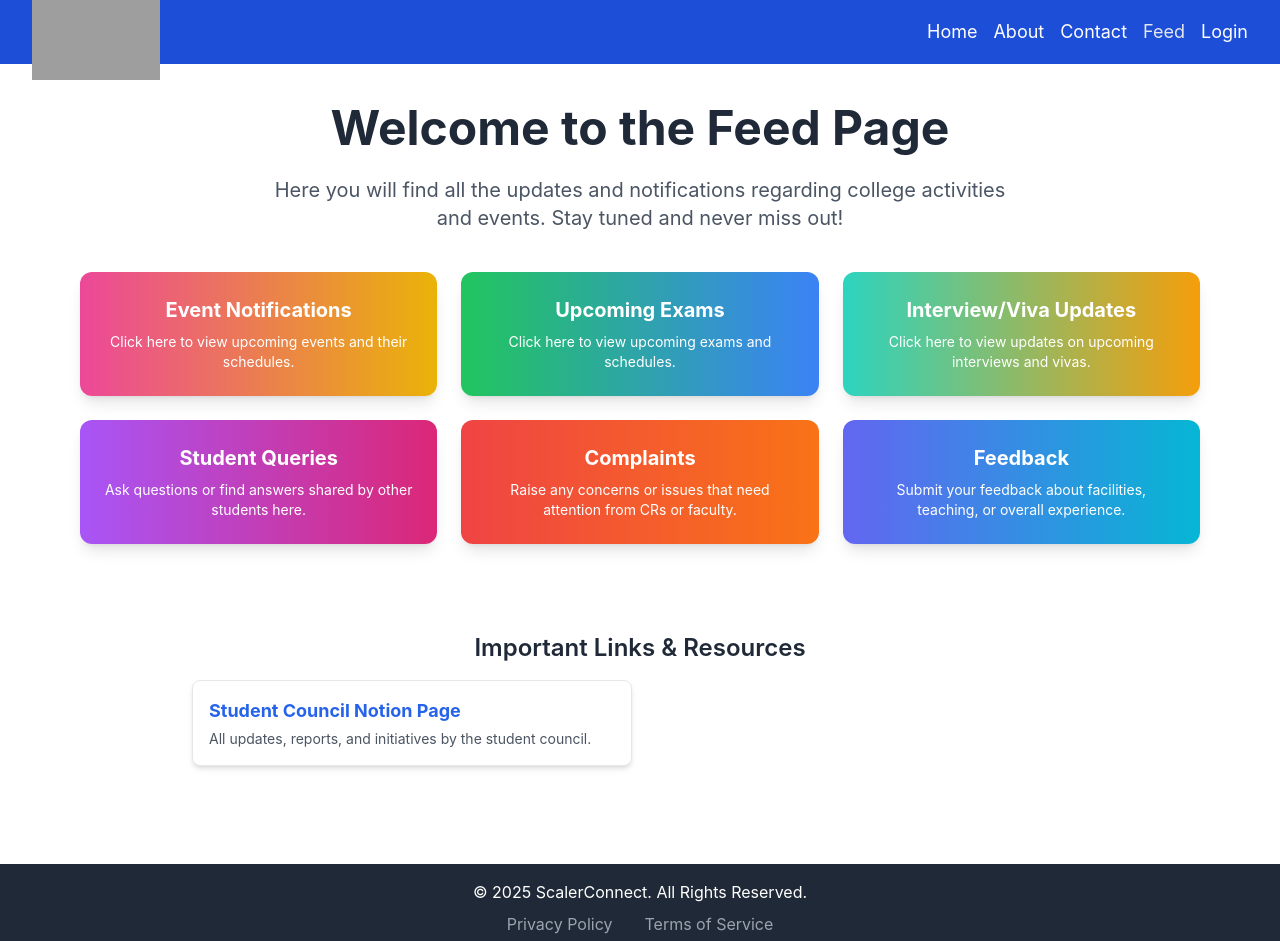
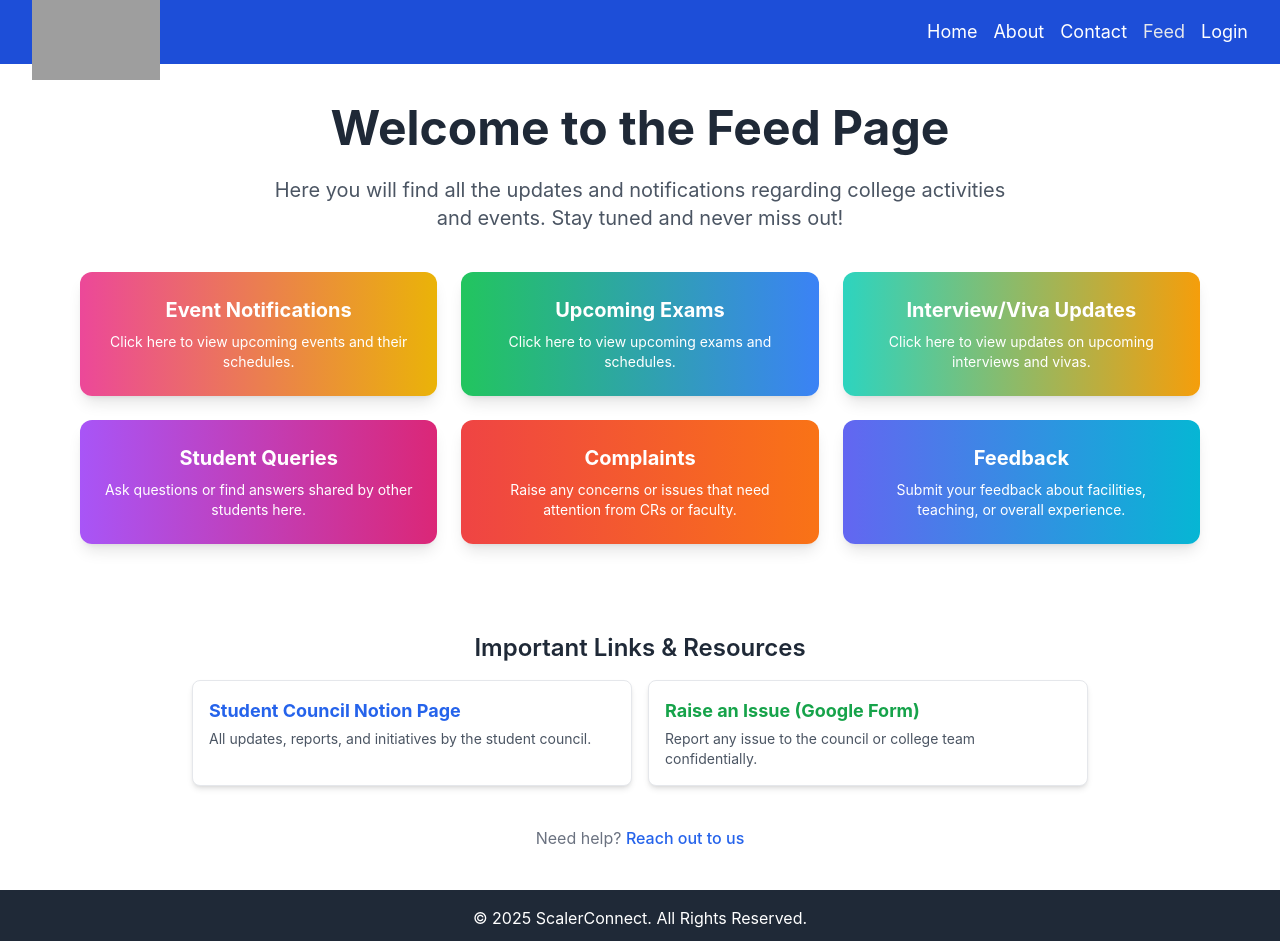
Before and after one commit to Sanskriti10247/ScalerConnect, a React (Create React App) app: page /feed in a window 1280 px wide. Shown: the top 941 px of the page. Built offline with nearby package versions, Linux system fonts and the light colour scheme; grey boxes are pictures that could not be loaded.

Commit message:
Slight changes and actual google form link for addressing issues

```diff
--- a/src/Pages/Contact.jsx
+++ b/src/Pages/Contact.jsx
@@ -48,7 +48,7 @@ const Contact = () => {
             </a>
           </li>
           <li>
-            <strong>Abhimanyu Sir:</strong>{" "}
+            <strong>Abhimanyu Singh:</strong>{" "}
             <a href="mailto:abhimanyu.singh@scaler.com" className="text-blue-500 hover:underline">
               abhimanyu.singh@scaler.com
             </a>{" "}
@@ -58,7 +58,7 @@ const Contact = () => {
             </a>
           </li>
           <li>
-            <strong>Manmeet Sir:</strong>{" "}
+            <strong>Manmeet Singh Akali:</strong>{" "}
             <a href="mailto:manmeet.singh@scaler.com" className="text-blue-500 hover:underline">
               manmeet.singh@scaler.com
             </a>
--- a/src/Pages/Feed.jsx
+++ b/src/Pages/Feed.jsx
@@ -4,19 +4,15 @@ import { useNavigate } from 'react-router-dom';
 
 const Feed = () => {
   const navigate = useNavigate();
-
-  // State variables to control visibility of different sections
   const [showEventDetails, setShowEventDetails] = useState(false);
   const [showQueryForm, setShowQueryForm] = useState(false);
   const [showComplaintForm, setShowComplaintForm] = useState(false);
   const [showFeedbackForm, setShowFeedbackForm] = useState(false);
 
-  // State variables to store user inputs
   const [queryText, setQueryText] = useState('');
   const [complaintText, setComplaintText] = useState('');
   const [feedbackText, setFeedbackText] = useState('');
 
-  // Function to handle query form submission
   const handleQuerySubmit = () => {
     if (queryText.trim()) {
       alert('Your query has been submitted!');
@@ -24,7 +20,6 @@ const Feed = () => {
     }
   };
 
-  // Function to handle complaint form submission
   const handleComplaintSubmit = () => {
     if (complaintText.trim()) {
       alert('Your complaint has been submitted!');
@@ -32,7 +27,6 @@ const Feed = () => {
     }
   };
 
-  // Function to handle feedback form submission
   const handleFeedbackSubmit = () => {
     if (feedbackText.trim()) {
       alert('Your feedback has been submitted!');
@@ -42,7 +36,6 @@ const Feed = () => {
 
   return (
     <div className="min-h-screen bg-white flex flex-col items-center justify-start py-10 px-4 md:px-20">
-      {/* Title */}
       <motion.h1
         className="text-4xl md:text-5xl font-bold text-center text-gray-800 mb-6"
         initial={{ opacity: 0, y: -20 }}
@@ -52,7 +45,6 @@ const Feed = () => {
         Welcome to the Feed Page
       </motion.h1>
 
-      {/* Subheading/Intro */}
       <motion.p
         className="text-lg md:text-xl text-gray-600 text-center mb-10 max-w-3xl"
         initial={{ opacity: 0 }}
@@ -62,10 +54,8 @@ const Feed = () => {
         Here you will find all the updates and notifications regarding college activities and events. Stay tuned and never miss out!
       </motion.p>
 
-      {/* Grid of cards */}
       <div className="grid grid-cols-1 sm:grid-cols-2 md:grid-cols-3 gap-6 mb-10 w-full max-w-6xl">
-
-        {/* Event Notifications Card */}
+        {/* Event Notifications */}
         <motion.div
           className="bg-gradient-to-r from-pink-500 to-yellow-500 text-white shadow-lg p-6 rounded-xl cursor-pointer transition duration-300 hover:scale-105 hover:shadow-xl"
           onClick={() => setShowEventDetails(!showEventDetails)}
@@ -74,8 +64,6 @@ const Feed = () => {
         >
           <h2 className="text-xl font-bold mb-2 text-center">Event Notifications</h2>
           <p className="text-sm text-center">Click here to view upcoming events and their schedules.</p>
-
-          {/* Conditional rendering of event details */}
           {showEventDetails && (
             <div className="mt-4 bg-white p-4 rounded-lg text-gray-800 shadow-inner transition duration-300">
               <h3 className="text-md font-semibold mb-2">Final Club Calendar</h3>
@@ -92,7 +80,7 @@ const Feed = () => {
           )}
         </motion.div>
 
-        {/* Exams Card */}
+        {/* Exams */}
         <motion.div
           className="bg-gradient-to-r from-green-500 to-blue-500 text-white shadow-lg p-6 rounded-xl flex flex-col justify-center items-center cursor-pointer transition duration-300 hover:scale-105 hover:shadow-xl"
           onClick={() => navigate('/exams')}
@@ -103,7 +91,7 @@ const Feed = () => {
           <p className="text-sm text-center">Click here to view upcoming exams and schedules.</p>
         </motion.div>
 
-        {/* Interview Updates Card */}
+        {/* Interview Updates */}
         <motion.div
           className="bg-gradient-to-r from-teal-400 to-amber-500 text-white shadow-lg p-6 rounded-xl flex flex-col justify-center items-center cursor-pointer transition duration-300 hover:scale-105 hover:shadow-xl"
           onClick={() => navigate('/interviews')}
@@ -114,7 +102,7 @@ const Feed = () => {
           <p className="text-sm text-center">Click here to view updates on upcoming interviews and vivas.</p>
         </motion.div>
 
-        {/* Student Queries Card */}
+        {/* Student Queries */}
         <motion.div
           className="bg-gradient-to-r from-purple-500 to-pink-600 text-white shadow-lg p-6 rounded-xl flex flex-col cursor-pointer transition duration-300 hover:scale-105 hover:shadow-xl"
           onClick={() => setShowQueryForm(!showQueryForm)}
@@ -123,8 +111,6 @@ const Feed = () => {
         >
           <h2 className="text-xl font-bold mb-2 text-center">Student Queries</h2>
           <p className="text-sm text-center">Ask questions or find answers shared by other students here.</p>
-
-          {/* Conditional rendering of query form */}
           {showQueryForm && (
             <div className="mt-4 bg-white p-4 rounded-lg text-gray-800 shadow-inner" onClick={(e) => e.stopPropagation()}>
               <h3 className="text-md font-semibold mb-2">Raise Your Query</h3>
@@ -145,7 +131,7 @@ const Feed = () => {
           )}
         </motion.div>
 
-        {/* Complaints Card */}
+        {/* Complaints */}
         <motion.div
           className="bg-gradient-to-r from-red-500 to-orange-500 text-white shadow-lg p-6 rounded-xl flex flex-col cursor-pointer transition duration-300 hover:scale-105 hover:shadow-xl"
           onClick={() => setShowComplaintForm(!showComplaintForm)}
@@ -154,8 +140,6 @@ const Feed = () => {
         >
           <h2 className="text-xl font-bold mb-2 text-center">Complaints</h2>
           <p className="text-sm text-center">Raise any concerns or issues that need attention from CRs or faculty.</p>
-
-          {/* Conditional rendering of complaint form */}
           {showComplaintForm && (
             <div className="mt-4 bg-white p-4 rounded-lg text-gray-800 shadow-inner" onClick={(e) => e.stopPropagation()}>
               <h3 className="text-md font-semibold mb-2">Raise a Complaint</h3>
@@ -176,7 +160,7 @@ const Feed = () => {
           )}
         </motion.div>
 
-        {/* Feedback Card */}
+        {/* Feedback */}
         <motion.div
           className="bg-gradient-to-r from-indigo-500 to-cyan-500 text-white shadow-lg p-6 rounded-xl flex flex-col cursor-pointer transition duration-300 hover:scale-105 hover:shadow-xl"
           onClick={() => setShowFeedbackForm(!showFeedbackForm)}
@@ -185,8 +169,6 @@ const Feed = () => {
         >
           <h2 className="text-xl font-bold mb-2 text-center">Feedback</h2>
           <p className="text-sm text-center">Submit your feedback about facilities, teaching, or overall experience.</p>
-
-          {/* Conditional rendering of feedback form */}
           {showFeedbackForm && (
             <div className="mt-4 bg-white p-4 rounded-lg text-gray-800 shadow-inner" onClick={(e) => e.stopPropagation()}>
               <h3 className="text-md font-semibold mb-2">Submit Feedback</h3>
@@ -208,7 +190,7 @@ const Feed = () => {
         </motion.div>
       </div>
 
-      {/* Important Links Section */}
+      {/* Important Links */}
       <motion.div
         className="w-full max-w-4xl mt-12"
         initial={{ opacity: 0 }}
@@ -226,8 +208,34 @@ const Feed = () => {
             <h3 className="text-lg font-bold text-blue-600">Student Council Notion Page</h3>
             <p className="text-sm text-gray-600 mt-1">All updates, reports, and initiatives by the student council.</p>
           </a>
-          {/* Additional links can be added here */}
+          <a
+            href="https://forms.gle/mSb9FgXbJt5ZuBEw7"
+            target="_blank"
+            rel="noopener noreferrer"
+            className="bg-white border border-gray-200 hover:border-green-400 p-4 rounded-lg shadow-md hover:shadow-xl transition duration-300"
+          >
+            <h3 className="text-lg font-bold text-green-600">Raise an Issue (Google Form)</h3>
+            <p className="text-sm text-gray-600 mt-1">Report any issue to the council or college team confidentially.</p>
+          </a>
         </div>
+      </motion.div>
+
+      {/* Call to Action */}
+      <motion.div
+        className="mt-10 text-center"
+        initial={{ opacity: 0 }}
+        animate={{ opacity: 1 }}
+        transition={{ delay: 0.6, duration: 0.8 }}
+      >
+        <p className="text-gray-500">
+          Need help?{' '}
+          <span
+            onClick={() => navigate('/contact')}
+            className="text-blue-600 font-medium cursor-pointer hover:underline"
+          >
+            Reach out to us
+          </span>
+        </p>
       </motion.div>
     </div>
   );
```
